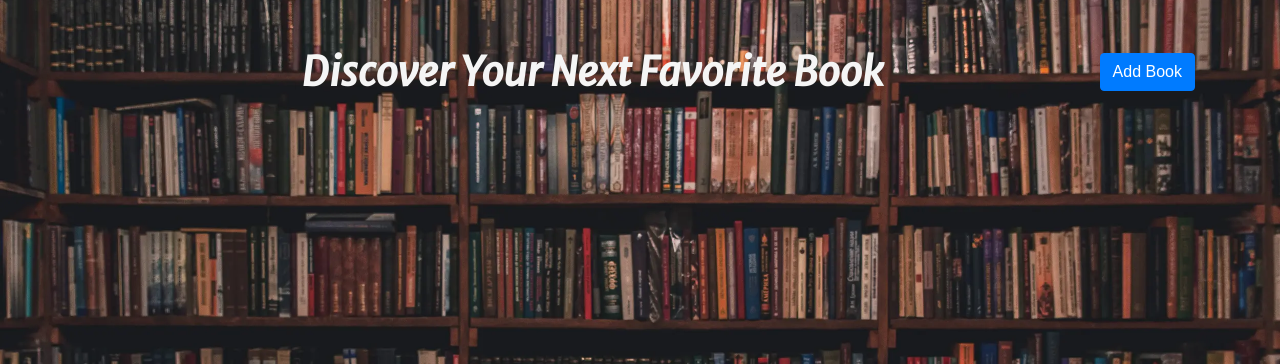
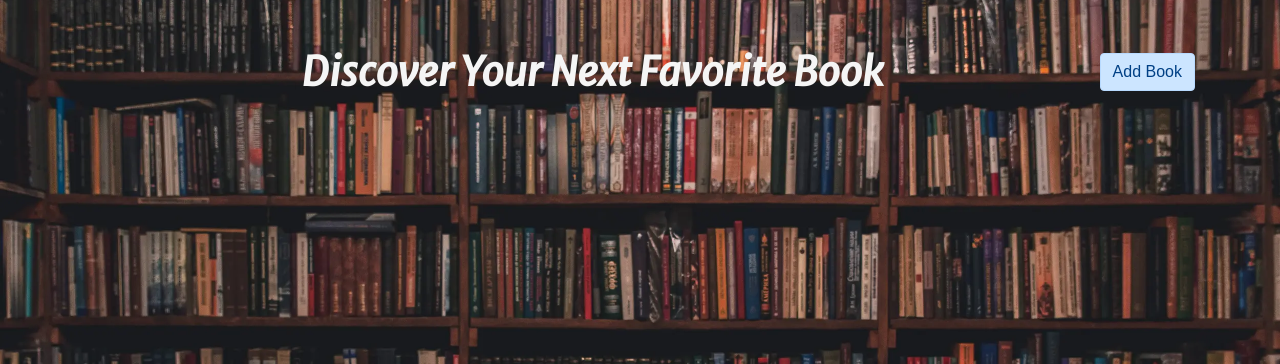
Before and after one commit to Craig-Hudson/online-book-review, a Flask app: page /browse_books in a window 1280 px wide. Shown: the part 56-420 px from the top of the page. Run offline with Flask 2, Linux system fonts and the light colour scheme; data that the repository does not hold is empty.

Commit message:
adjust btn-primary class to try to fix contrast errors

```diff
--- a/readersrealm/static/css/style.css
+++ b/readersrealm/static/css/style.css
@@ -142,6 +142,12 @@ footer {
 }
 
 
+.btn-primary {
+    background-color: #cce5ff; /* Lighter blue color */
+    color: #004085; /* Darker text color for better contrast */
+    border: 1px solid #b8daff; /* Border in a slightly darker blue color */
+}
+
 /* Mobile media queries */
 @media screen and (max-width: 320px) {
     .register-form {
```
